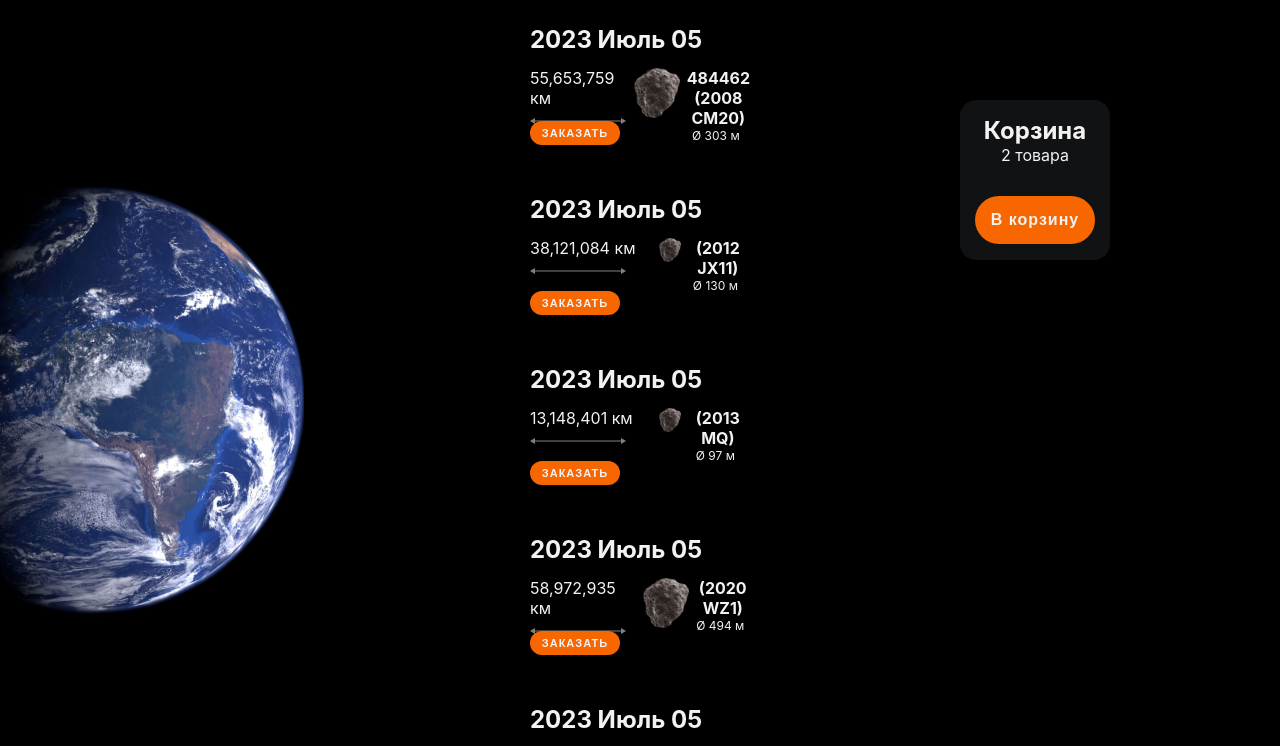
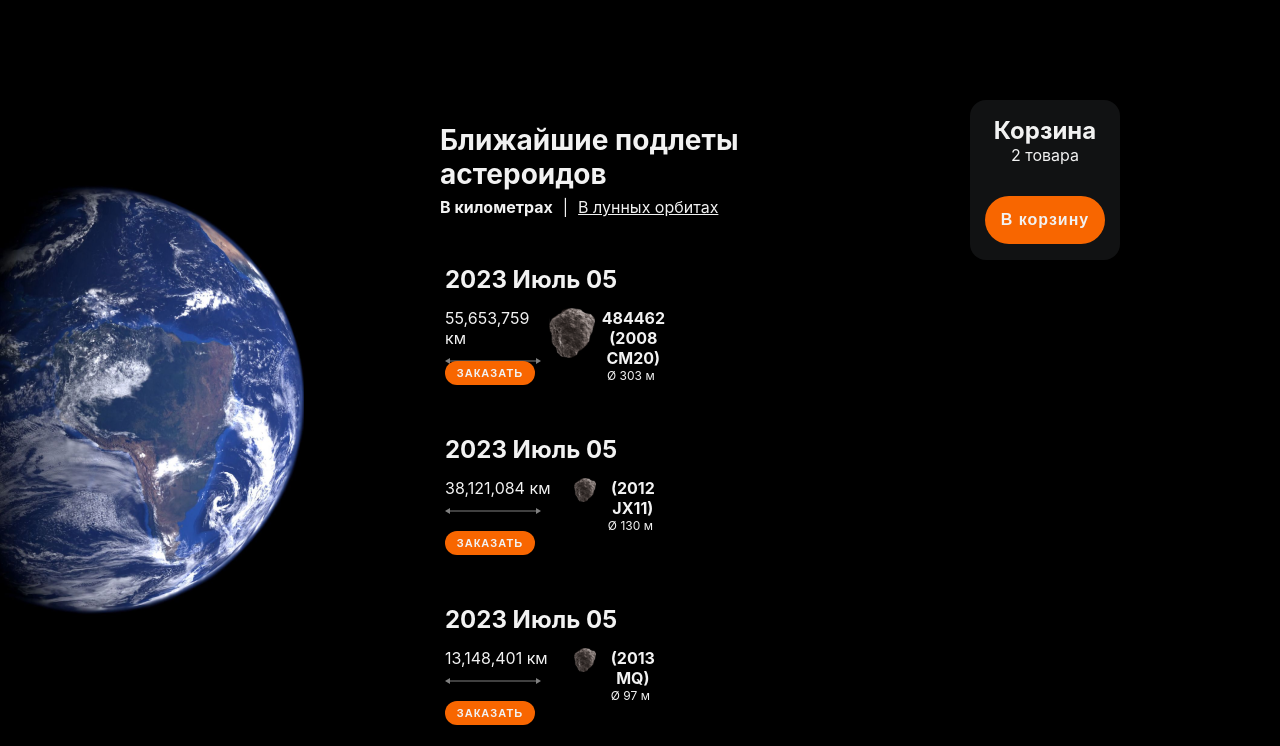
Before and after one commit to LavrCheck/space, a React (Create React App) app: page / in a window 1280 px wide. Shown: the top 746 px of the page. Built offline with nearby package versions, Linux system fonts and the light colour scheme.

Commit message:
+ style diameter selector

```diff
--- a/src/App.sass
+++ b/src/App.sass
@@ -11,9 +11,14 @@
     height: 100%
     color: $white
     display: flex
+    flex-direction: column
     justify-content: center
     align-items: center
-    position: relative
+
+    .content
+        display: flex
+        flex-direction: column
+        justify-content: left
 
     .planet
         position: fixed
--- a/src/App.tsx
+++ b/src/App.tsx
@@ -8,15 +8,18 @@ import { ListUnit } from './components/ListUnit';
 import { AsteroidsList } from './components/AsteroidsList';
 import { Basket } from './components/Basket';
 import planet from './Images/planet.png'
-
+import { DiameterSelection } from './components/DiameterSelection';
 
 function App() {
 
   return (
     <div className="App">
       <img src={planet} alt='Planet' className='planet'/>
+      <div className='content'>
+      <DiameterSelection/>
       <AsteroidsList/>
       <Basket/>
+      </div>
     </div>
   );
 }
--- a/src/components/Basket.sass
+++ b/src/components/Basket.sass
@@ -5,7 +5,7 @@
     background-color: rgba(35, 37, 38, 0.5 )
     position: fixed
     top: 100px
-    right: 170px
+    right: 160px
     display: flex
     flex-direction: column
     justify-content: space-around
--- /dev/null
+++ b/src/components/DiameterSelection.sass
@@ -0,0 +1,28 @@
+.DiameterSelection
+    width: 100%
+    max-width: 400px
+    height: 100px
+    // border: 1px solid #F2F2F2
+    margin: 120px 0 20px 0
+    display: flex
+    flex-direction: column
+    justify-content: space-around
+
+    h1
+        font-size: 28px
+        font-weight: 700
+        text-align: left
+
+    .spanContainer
+        display: flex
+        justify-content: left
+        align-items: center
+
+        span
+            cursor: pointer
+            font-size: 16px
+            font-weight: 400
+            text-decoration: underline
+
+        p
+            margin: 0 10px
--- /dev/null
+++ b/src/components/DiameterSelection.tsx
@@ -0,0 +1,32 @@
+import { useEffect, useState } from 'react'
+import './DiameterSelection.sass'
+
+export function DiameterSelection(){
+
+    let [isState, setIsState] = useState(true)
+    let [weightK, setWeightK]: any = useState({})
+    let [weightL, setWeightL]: any = useState({})
+
+    function kilometersChoice () : any {
+        setIsState(true)
+    }
+    function lunarChoice() : any {
+        setIsState(false)
+    }
+
+    useEffect(() => {
+        if (isState) {setWeightK({fontWeight: '700', textDecoration: 'unset'}); setWeightL({})}
+        else {setWeightL({fontWeight: '700', textDecoration: 'unset'}); setWeightK({})}
+    }, [isState])
+
+    return <>
+    <div className='DiameterSelection'>
+        <h1>Ближайшие подлеты астероидов</h1>
+        <div className='spanContainer'>
+            <span style={weightK} onClick={kilometersChoice}>В километрах</span>
+            <p>|</p>
+            <span style={weightL} onClick={lunarChoice}>В лунных орбитах</span>
+        </div>
+    </div>
+    </>
+}
--- a/src/components/ListUnit.sass
+++ b/src/components/ListUnit.sass
@@ -8,7 +8,7 @@
     flex-direction: column
     justify-content: space-between
     padding: 5px
-    margin: 20px
+    margin: 20px 0
 
     .TopInfo
         display: flex
```
